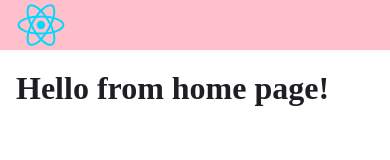
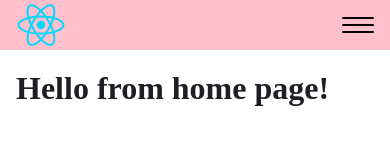
Before and after one commit to Joanna-Chadzynska/react-webpack-boilerplate, a React app: page / in a window 390 px wide. Shown: the top 160 px of the page. Built offline with nearby package versions, Linux system fonts and the light colour scheme.

Commit message:
add responsive navbar

```diff
--- a/src/containers/Header.js
+++ b/src/containers/Header.js
@@ -5,7 +5,9 @@ import React from 'react';
 const HeaderContainer = ({ children }) => (
     <Header>
         <Header.Logo src={logo} />
+        <Header.NavToggleInput />
         {children}
+        <Header.NavToggleLabel />
     </Header>
 );
 
```
